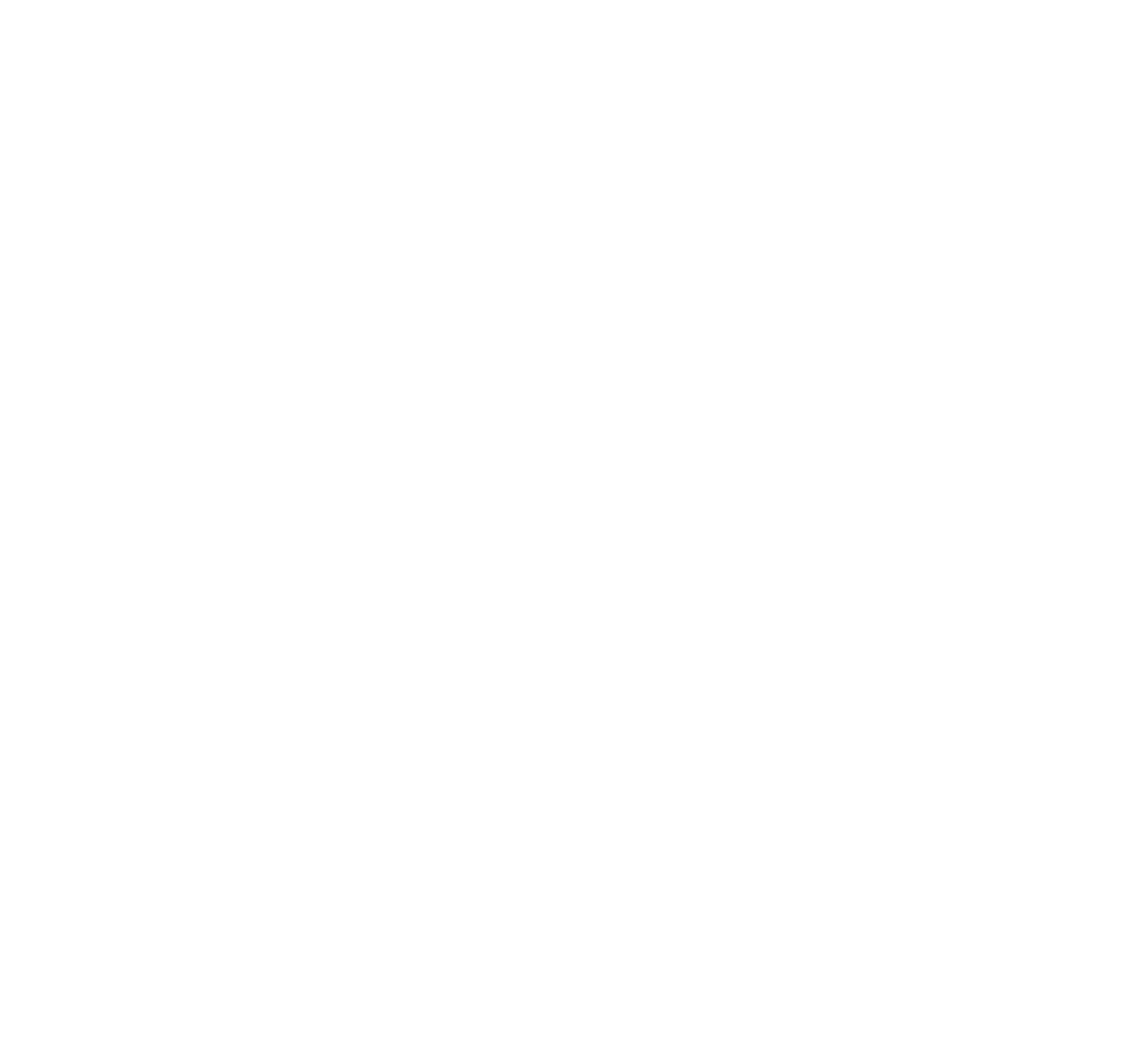
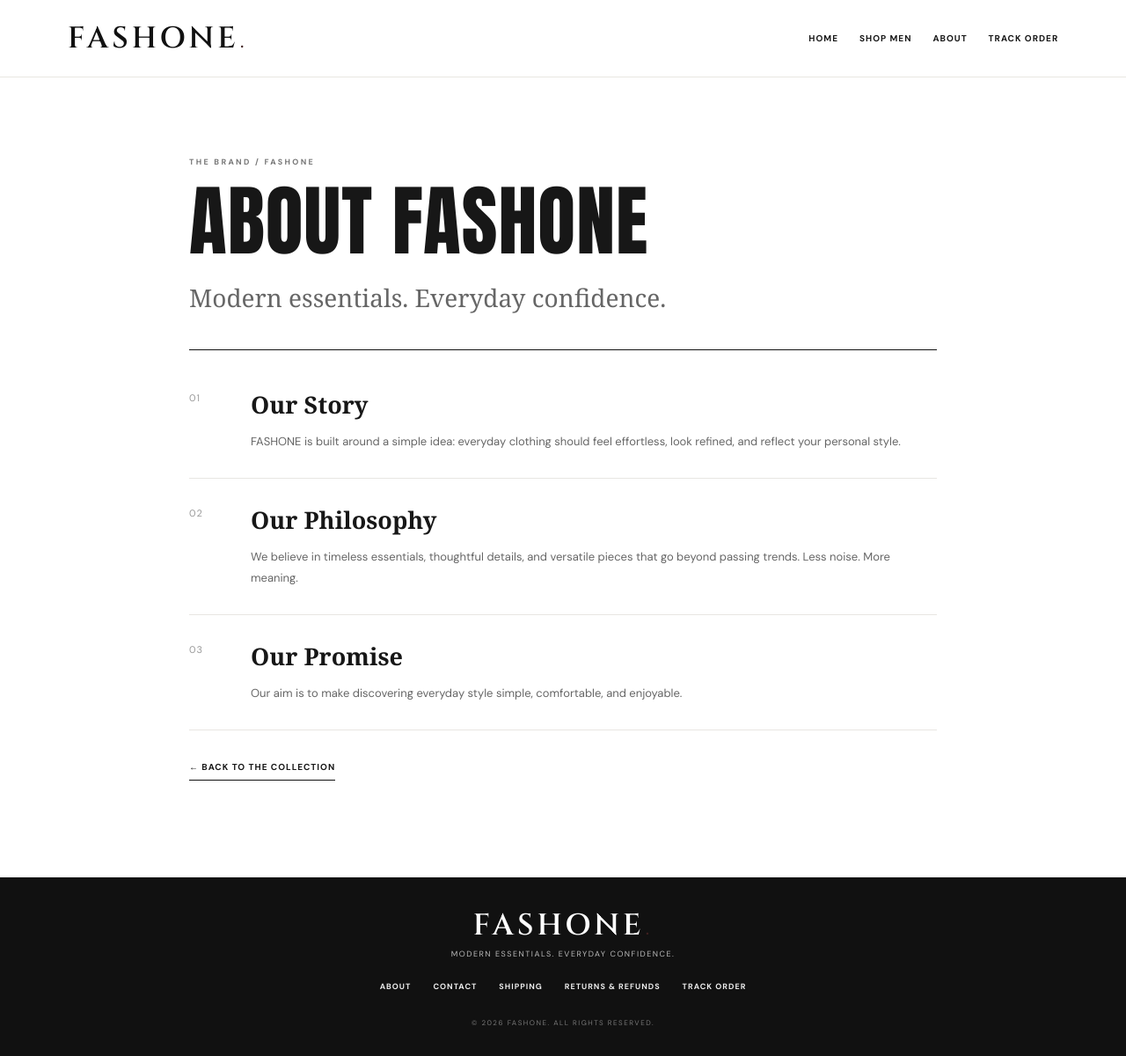
Before and after one commit to MdAriff18/fashone-store, a React (Vite) app: page /about in a window 1280 px wide. Before the commit this address had no page. Shown: the whole page at 88% size. Before the commit the page ends 800 px from the top, so only its background shows below. Built offline with nearby package versions, Linux system fonts and the light colour scheme.

Commit message:
Add FASHONE policy pages and updates

```diff
--- a/src/App.jsx
+++ b/src/App.jsx
@@ -1,6 +1,7 @@
-
+import PolicyPage from "./PolicyPage";
 import { useEffect, useMemo, useState } from "react";
 import "./index.css";
+
 
 const products = [
   {
@@ -241,7 +242,7 @@ function BrandIntro() {
 
 
 
-export default function App() {
+function StoreApp() {
   const [showIntro, setShowIntro] = useState(true);
   const [category, setCategory] = useState("All");
   const [search, setSearch] = useState("");
@@ -1083,10 +1084,11 @@ export default function App() {
 
                 <p>Your order has been saved successfully.</p>
 
-                <p>
-                  Order number:{" "}
+                <div className="order-number-box">
+                  <span className="eyebrow">YOUR ORDER NUMBER</span>
                   <strong>{orderSuccess.order_number}</strong>
-                </p>
+                  <span className="order-confirmed">✓ ORDER CONFIRMED</span>
+                </div>
 
                 <button
                   type="button"
@@ -1143,3 +1145,20 @@ export default function App() {
     </>
   );
 }
+
+export default function App() {
+  const path = window.location.pathname.replace(/\/+$/, "") || "/";
+
+  const policyPaths = [
+    "/about",
+    "/contact",
+    "/shipping-policy",
+    "/return-policy",
+  ];
+
+  if (policyPaths.includes(path)) {
+    return <PolicyPage path={path} />;
+  }
+
+  return <StoreApp />;
+}
--- /dev/null
+++ b/src/PolicyPage.jsx
@@ -0,0 +1,152 @@
+
+import "./index.css";
+
+const pages = {
+  "/about": {
+    label: "THE BRAND",
+    title: "ABOUT FASHONE",
+    intro: "Modern essentials. Everyday confidence.",
+    sections: [
+      {
+        title: "Our Story",
+        text: "FASHONE is built around a simple idea: everyday clothing should feel effortless, look refined, and reflect your personal style."
+      },
+      {
+        title: "Our Philosophy",
+        text: "We believe in timeless essentials, thoughtful details, and versatile pieces that go beyond passing trends. Less noise. More meaning."
+      },
+      {
+        title: "Our Promise",
+        text: "Our aim is to make discovering everyday style simple, comfortable, and enjoyable."
+      }
+    ]
+  },
+  "/shipping-policy": {
+    label: "DELIVERY INFORMATION",
+    title: "SHIPPING POLICY",
+    intro: "Everything you need to know about receiving your order.",
+    sections: [
+      {
+        title: "Order Processing",
+        text: "Orders are subject to confirmation and processing before dispatch. Your order confirmation is the reference for your purchase."
+      },
+      {
+        title: "Shipping Charges",
+        text: "Any applicable shipping charge will be displayed during checkout. Please review your order total before placing an order."
+      },
+      {
+        title: "Delivery Updates",
+        text: "Use the Track Order page on our website to check your order status. Delivery timelines will be communicated once the store's shipping arrangements are confirmed."
+      },
+      {
+        title: "Need Help?",
+        text: "If you have a question about an order, keep your order number handy when contacting customer support."
+      }
+    ]
+  },
+  "/return-policy": {
+    label: "CUSTOMER CARE",
+    title: "RETURNS & REFUNDS",
+    intro: "Your experience matters to us.",
+    sections: [
+      {
+        title: "Return Eligibility",
+        text: "Our return window and eligibility conditions must be confirmed before purchases are accepted under a formal return policy. Please contact customer support before sending any item back."
+      },
+      {
+        title: "Damaged or Incorrect Items",
+        text: "If an item arrives damaged or differs from what you ordered, contact customer support with your order number and details of the issue."
+      },
+      {
+        title: "Refunds",
+        text: "Refund eligibility, processing method, and timing depend on the confirmed return policy and the circumstances of the order."
+      },
+      {
+        title: "Before Returning an Item",
+        text: "Please wait for return instructions from customer support. Do not send items to an address that has not been provided by the store."
+      }
+    ]
+  },
+  "/contact": {
+    label: "WE ARE HERE TO HELP",
+    title: "CONTACT US",
+    intro: "Questions about your order or the FASHONE collection?",
+    sections: [
+      {
+        title: "Order Enquiries",
+        text: "For an existing order, visit Track Order and keep your order number available."
+      },
+      {
+        title: "Product Enquiries",
+        text: "For questions about product details, sizes, or availability, contact the store using its verified customer support email."
+      },
+      {
+        title: "Customer Support",
+        text: "The official support email and contact hours will be published here once they are confirmed."
+      }
+    ]
+  }
+};
+
+export default function PolicyPage({ path }) {
+  const page = pages[path] || pages["/about"];
+
+  return (
+    <div className="site-shell policy-site">
+      <header className="policy-header">
+        <a className="wordmark" href="/">FASHONE<span>.</span></a>
+
+        <nav className="policy-nav" aria-label="Main navigation">
+          <a href="/">HOME</a>
+          <a href="/#collection">SHOP MEN</a>
+          <a href="/about">ABOUT</a>
+          <a href="/track-order">TRACK ORDER</a>
+        </nav>
+      </header>
+
+      <main className="policy-main">
+        <p className="eyebrow">{page.label} / FASHONE</p>
+        <h1>{page.title}</h1>
+        <p className="policy-intro">{page.intro}</p>
+
+        <div className="policy-rule" />
+
+        {page.sections.map((section, index) => (
+          <section className="policy-section" key={section.title}>
+            <span className="policy-number">
+              {String(index + 1).padStart(2, "0")}
+            </span>
+            <div>
+              <h2>{section.title}</h2>
+              <p>{section.text}</p>
+            </div>
+          </section>
+        ))}
+
+        <a className="policy-back-link" href="/#collection">
+          ← BACK TO THE COLLECTION
+        </a>
+      </main>
+
+      <footer className="footer policy-footer">
+        <a className="wordmark footer-logo" href="/">
+          FASHONE<span>.</span>
+        </a>
+
+        <p>MODERN ESSENTIALS. EVERYDAY CONFIDENCE.</p>
+
+        <nav className="footer-links" aria-label="Customer information">
+          <a href="/about">ABOUT</a>
+          <a href="/contact">CONTACT</a>
+          <a href="/shipping-policy">SHIPPING</a>
+          <a href="/return-policy">RETURNS & REFUNDS</a>
+          <a href="/track-order">TRACK ORDER</a>
+        </nav>
+
+        <p className="footer-small">
+          © {new Date().getFullYear()} FASHONE. ALL RIGHTS RESERVED.
+        </p>
+      </footer>
+    </div>
+  );
+}
--- a/src/index.css
+++ b/src/index.css
@@ -1707,3 +1707,227 @@ input:focus-visible {
 .order-success p {
   line-height: 1.7;
 }
+
+
+/* FASHONE Premium Order Confirmation */
+
+.order-success {
+  text-align: center;
+  gap: 18px;
+}
+
+.order-success h2 {
+  font-size: clamp(30px, 5vw, 42px);
+  letter-spacing: 3px;
+  margin: 8px 0;
+}
+
+.order-number-box {
+  display: flex;
+  flex-direction: column;
+  align-items: center;
+  gap: 14px;
+  padding: 28px 20px;
+  margin: 12px 0;
+  background: #f8f7f4;
+  border: 1px solid #dedbd4;
+}
+
+.order-number-box strong {
+  font-size: 17px;
+  letter-spacing: 1px;
+  overflow-wrap: anywhere;
+  color: #111;
+}
+
+.order-confirmed {
+  font-size: 10px;
+  font-weight: 700;
+  letter-spacing: 2px;
+}
+
+.order-success .checkout-button,
+.order-success .continue-button {
+  width: 100%;
+}
+
+.order-success a.checkout-button {
+  display: block;
+  box-sizing: border-box;
+  text-decoration: none;
+  text-align: center;
+  margin-top: 12px;
+}
+
+.order-success button {
+  cursor: pointer;
+}
+
+
+/* =========================
+   FASHONE POLICY PAGES
+========================= */
+
+.policy-site {
+  min-height: 100vh;
+  display: flex;
+  flex-direction: column;
+  background: #fff;
+}
+
+.policy-header {
+  min-height: 88px;
+  padding: 20px 6%;
+  display: flex;
+  align-items: center;
+  justify-content: space-between;
+  gap: 24px;
+  border-bottom: 1px solid var(--line);
+}
+
+.policy-nav {
+  display: flex;
+  align-items: center;
+  flex-wrap: wrap;
+  gap: 24px;
+}
+
+.policy-nav a,
+.footer-links a {
+  font-size: 10px;
+  font-weight: 700;
+  letter-spacing: 1px;
+  transition: opacity 0.2s ease;
+}
+
+.policy-nav a:hover,
+.footer-links a:hover {
+  opacity: 0.6;
+}
+
+.policy-main {
+  width: min(850px, 88%);
+  margin: 0 auto;
+  padding: 90px 0 110px;
+  flex: 1;
+}
+
+.policy-main > .eyebrow {
+  color: #777;
+}
+
+.policy-main > h1 {
+  margin: 0;
+  font-family: var(--display);
+  font-size: clamp(48px, 8vw, 88px);
+  font-weight: 400;
+  line-height: 1;
+  letter-spacing: 1px;
+}
+
+.policy-intro {
+  max-width: 600px;
+  margin: 22px 0 38px;
+  color: #666;
+  font-family: var(--serif);
+  font-size: clamp(21px, 3vw, 28px);
+  line-height: 1.5;
+}
+
+.policy-rule {
+  height: 1px;
+  background: #111;
+  margin-bottom: 15px;
+}
+
+.policy-section {
+  display: grid;
+  grid-template-columns: 55px 1fr;
+  gap: 15px;
+  padding: 28px 0;
+  border-bottom: 1px solid var(--line);
+}
+
+.policy-number {
+  padding-top: 4px;
+  color: #999;
+  font-size: 11px;
+  letter-spacing: 1px;
+}
+
+.policy-section h2 {
+  margin: 0 0 12px;
+  font-family: var(--serif);
+  font-size: 27px;
+  font-weight: 600;
+}
+
+.policy-section p {
+  margin: 0;
+  color: #666;
+  font-size: 13px;
+  line-height: 1.9;
+}
+
+.policy-back-link {
+  display: inline-block;
+  margin-top: 35px;
+  padding-bottom: 8px;
+  border-bottom: 1px solid #111;
+  font-size: 10px;
+  font-weight: 700;
+  letter-spacing: 1px;
+}
+
+.footer-links {
+  display: flex;
+  justify-content: center;
+  flex-wrap: wrap;
+  gap: 16px 25px;
+  margin: 25px auto;
+}
+
+.footer-links a {
+  color: #eee;
+  font-size: 9px;
+}
+
+@media (max-width: 650px) {
+  .policy-header {
+    align-items: flex-start;
+    flex-direction: column;
+    padding: 22px 5%;
+    gap: 20px;
+  }
+
+  .policy-nav {
+    gap: 15px 20px;
+  }
+
+  .policy-nav a {
+    font-size: 9px;
+  }
+
+  .policy-main {
+    width: 90%;
+    padding: 65px 0 75px;
+  }
+
+  .policy-section {
+    grid-template-columns: 32px 1fr;
+    gap: 10px;
+    padding: 23px 0;
+  }
+
+  .policy-section h2 {
+    font-size: 24px;
+  }
+
+  .policy-section p {
+    font-size: 12px;
+  }
+
+  .footer-links {
+    gap: 15px 18px;
+  }
+}
--- a/src/main.jsx
+++ b/src/main.jsx
@@ -1,11 +1,12 @@
-
 import { StrictMode } from "react";
 import { createRoot } from "react-dom/client";
 import { BrowserRouter, Routes, Route } from "react-router-dom";
 import "./index.css";
+
 import App from "./App.jsx";
 import Admin from "./Admin.jsx";
 import TrackOrder from "./TrackOrder.jsx";
+import PolicyPage from "./PolicyPage.jsx";
 
 createRoot(document.getElementById("root")).render(
   <StrictMode>
@@ -14,6 +15,17 @@ createRoot(document.getElementById("root")).render(
         <Route path="/" element={<App />} />
         <Route path="/admin" element={<Admin />} />
         <Route path="/track-order" element={<TrackOrder />} />
+
+        <Route path="/about" element={<PolicyPage path="/about" />} />
+        <Route path="/contact" element={<PolicyPage path="/contact" />} />
+        <Route
+          path="/shipping-policy"
+          element={<PolicyPage path="/shipping-policy" />}
+        />
+        <Route
+          path="/return-policy"
+          element={<PolicyPage path="/return-policy" />}
+        />
       </Routes>
     </BrowserRouter>
   </StrictMode>
```
Also changed, not shown: 1 other file (tests, documents, lock files or other folders).
